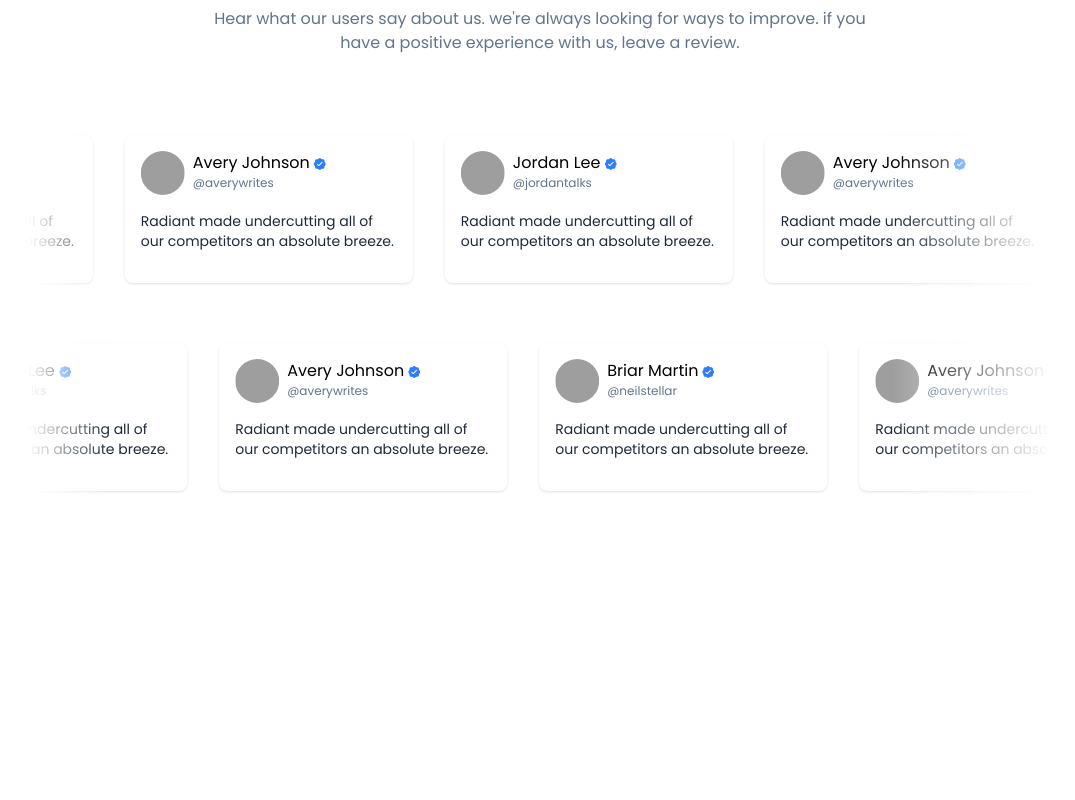
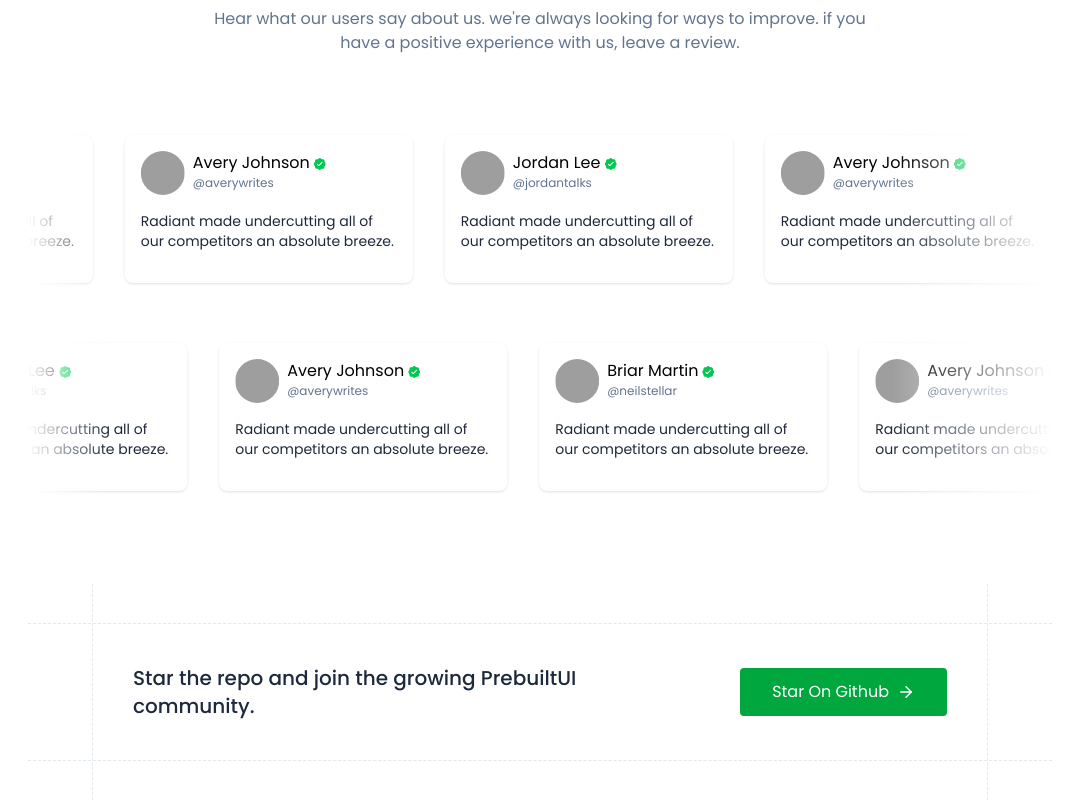
Before and after one commit to fetrafaneva/MERN_AIResume, a React (Vite) app: page / in a window 1280 px wide. Shown: the part 1547-2347 px from the top of the page, without its empty margins (100-1175 px from the left). Before the commit the page ends 2058 px from the top, so only its background shows below. Built offline with nearby package versions, Linux system fonts and the light colour scheme; grey boxes are pictures that could not be loaded.

Commit message:
ajout de la section cta

```diff
--- /dev/null
+++ b/src/components/home/CallToAction.jsx
@@ -0,0 +1,39 @@
+import React from "react";
+
+const CallToAction = () => {
+  return (
+    <div
+      id="cta"
+      className="border-y border-dashed border-slate-200 w-full max-w-5xl mx-auto px-10 sm:px-16 mt-28"
+    >
+      <div className="flex flex-col md:flex-row text-center md:text-left items-center justify-between gap-8 px-3 md:px-10 border-x border-dashed border-slate-200 py-16 sm:py-20 -mt-10 -mb-10 w-full">
+        <p className="text-xl font-medium max-w-md text-slate-800">
+          Star the repo and join the growing PrebuiltUI community.
+        </p>
+        <a
+          href="https://prebuiltui.com"
+          className="flex items-center gap-2 rounded py-3 px-8 bg-green-600 hover:bg-green-700 transition text-white"
+        >
+          <span>Star On Github</span>
+          <svg
+            xmlns="http://www.w3.org/2000/svg"
+            width="24"
+            height="24"
+            viewBox="0 0 24 24"
+            fill="none"
+            stroke="currentColor"
+            strokeWidth="2"
+            strokeLinecap="round"
+            strokeLinejoin="round"
+            className="size-4.5"
+          >
+            <path d="M5 12h14" />
+            <path d="m12 5 7 7-7 7" />
+          </svg>
+        </a>
+      </div>
+    </div>
+  );
+};
+
+export default CallToAction;
--- a/src/components/home/Testimonial.jsx
+++ b/src/components/home/Testimonial.jsx
@@ -42,7 +42,7 @@ const Testimonial = () => {
           <div className="flex items-center gap-1">
             <p>{card.name}</p>
             <svg
-              className="mt-0.5 fill-blue-500"
+              className="mt-0.5 fill-green-500"
               width="12"
               height="12"
               viewBox="0 0 12 12"
--- a/src/pages/Home.jsx
+++ b/src/pages/Home.jsx
@@ -3,6 +3,7 @@ import Banner from "../components/home/Banner";
 import Hero from "../components/home/Hero";
 import Feature from "../components/home/Feature";
 import Testimonial from "../components/home/Testimonial";
+import CallToAction from "../components/home/CallToAction";
 
 const Home = () => {
   return (
@@ -11,6 +12,7 @@ const Home = () => {
       <Hero />
       <Feature />
       <Testimonial />
+      <CallToAction />
     </div>
   );
 };
```
